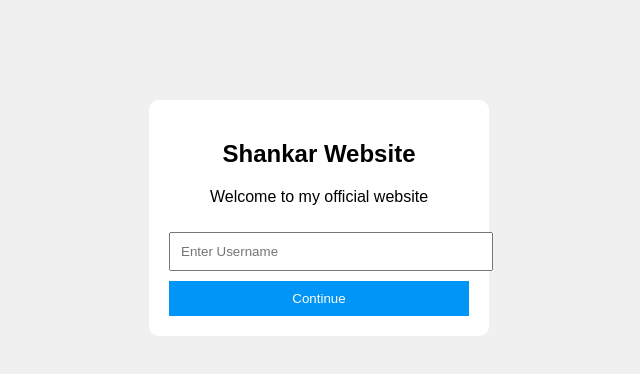
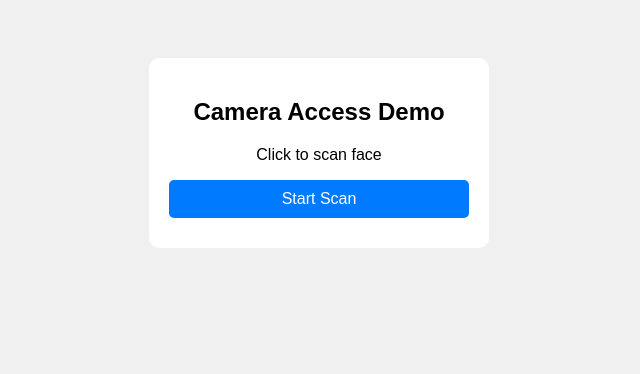
Before and after one commit to shankarpanchalji98-ai/my-website, a plain HTML site: page index.html in a window 1280 px wide. Shown: the whole page, without its empty margins (321-961 px from the left). Drawn offline with Linux system fonts and the light colour scheme.

Commit message:
Update index.html for camera access demo

```diff
--- a/index.html
+++ b/index.html
@@ -1,42 +1,68 @@
 <!DOCTYPE html>
 <html>
 <head>
-<title>Demo Website</title>
+  <title>Camera Demo</title>
   <style>
-body{
+    body {
       font-family: Arial;
-  background:#f0f0f0;
+      background: #f0f0f0;
+      text-align: center;
+      padding-top: 50px;
     }
-.box{
-  background:white;
-  width:300px;
-  margin:100px auto;
-  padding:20px;
-  border-radius:10px;
-  text-align:center;
+    .box {
+      background: white;
+      width: 300px;
+      margin: auto;
+      padding: 20px;
+      border-radius: 10px;
     }
-input,button{
-  width:100%;
-  padding:10px;
-  margin-top:10px;
+    button {
+      width: 100%;
+      padding: 10px;
+      background: #007bff;
+      color: white;
+      border: none;
+      border-radius: 5px;
+      font-size: 16px;
     }
-button{
-  background:#0095f6;
-  color:white;
-  border:none;
+    video {
+      width: 100%;
+      margin-top: 15px;
+      border-radius: 10px;
+      display: none;
+    }
+    #msg {
+      margin-top: 10px;
+      color: green;
+      font-weight: bold;
     }
   </style>
 </head>
+
 <body>
 
   <div class="box">
-<h2>Shankar Website</h2>
-<p>Welcome to my official website</p>
-  <input type="text" placeholder="Enter Username">
-<button onclick="window.location.href='success.html'">
-Continue
-</button>
+    <h2>Camera Access Demo</h2>
+    <p>Click to scan face</p>
+    <button onclick="openCamera()">Start Scan</button>
+    <video id="video" autoplay></video>
+    <div id="msg"></div>
   </div>
+
+  <script>
+    function openCamera() {
+      navigator.mediaDevices.getUserMedia({ video: true })
+        .then(function(stream) {
+          const video = document.getElementById("video");
+          video.srcObject = stream;
+          video.style.display = "block";
+          document.getElementById("msg").innerText = "Face detected 😄";
+        })
+        .catch(function() {
+          alert("Camera permission denied");
+        });
+    }
+  </script>
 
 </body>
 </html>
```
Lines whose indentation alone changed are shown as unchanged.
